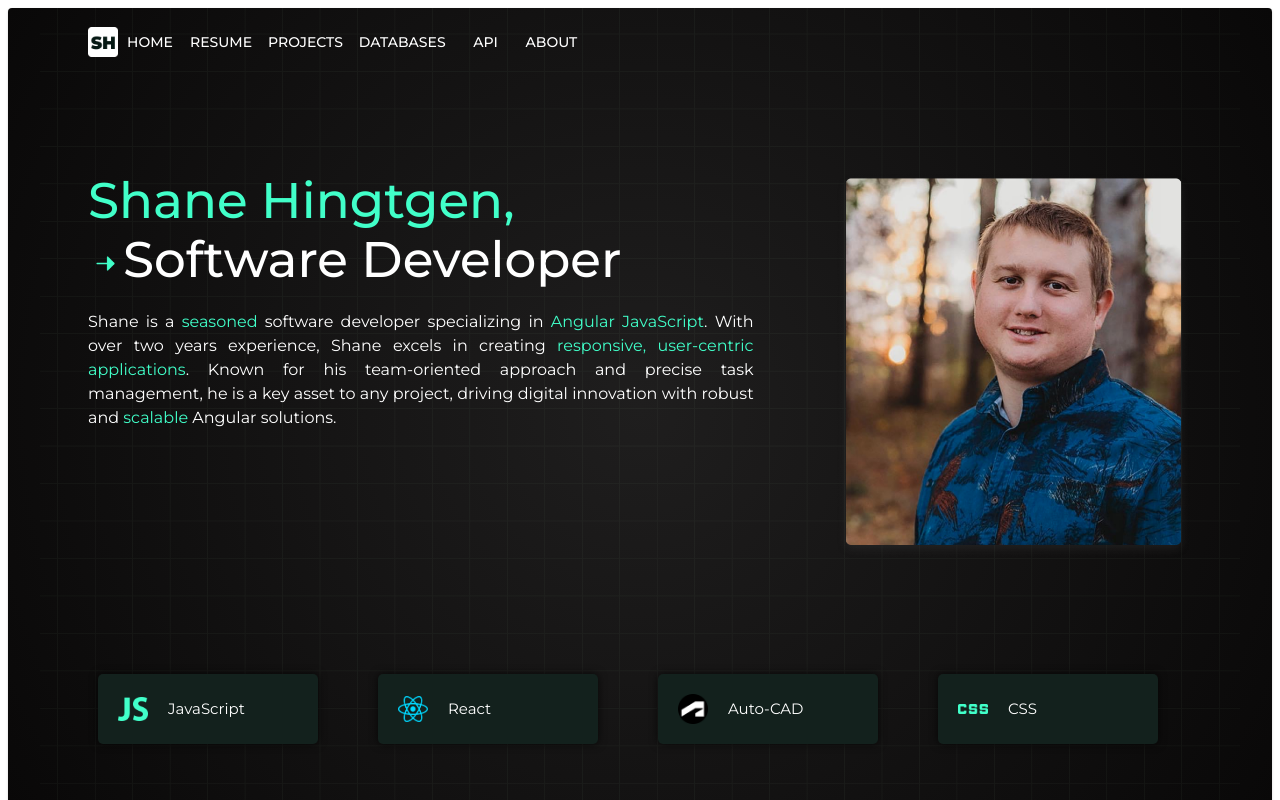
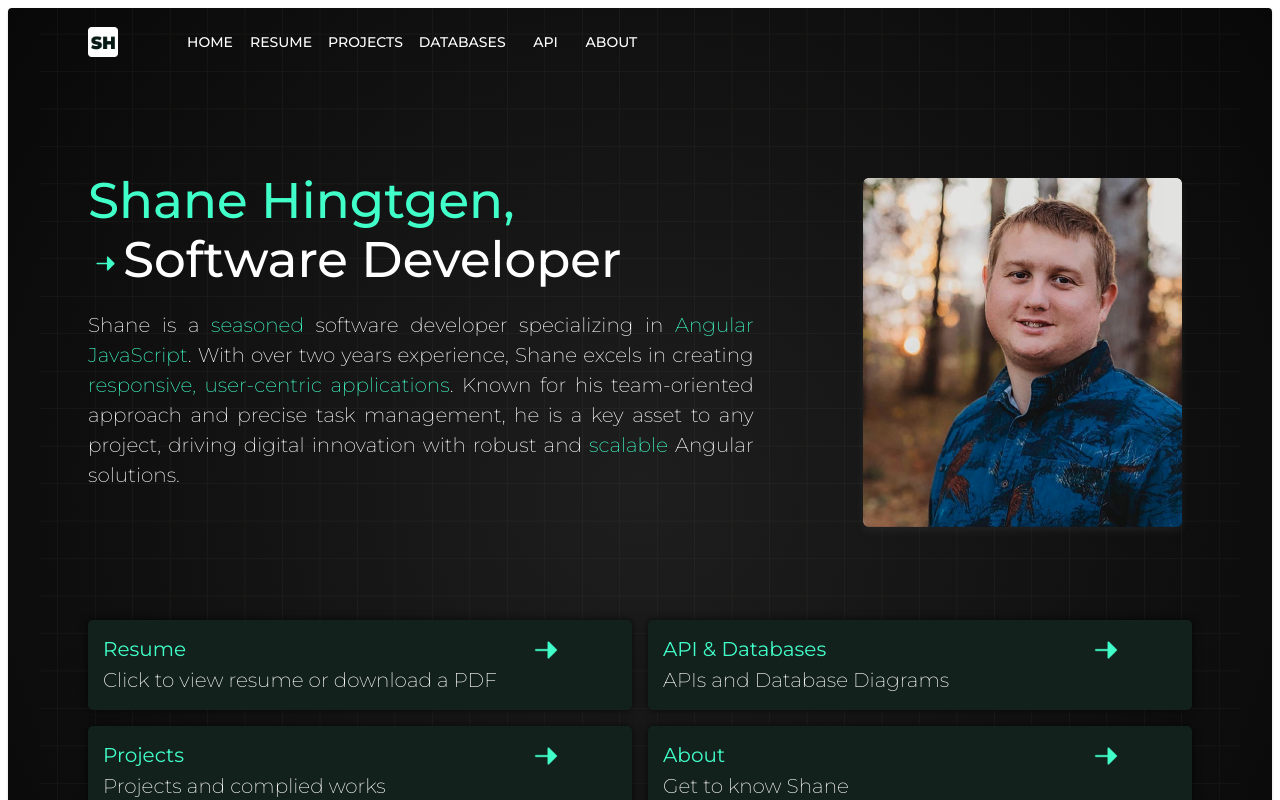
Before and after one commit to shaneh92/shane-portfolio, a React (Vite) app: page / in a window 1280 px wide. Shown: the top 800 px of the page. Built offline with nearby package versions, Linux system fonts and the light colour scheme.

Commit message:
added quick links, changed some theme fontweights

```diff
--- a/src/App.tsx
+++ b/src/App.tsx
@@ -1,11 +1,12 @@
 import { useTheme, Paper, Container } from "@mui/material";
 import ResponsiveAppBar from "./components/Header/Header.tsx";
-import wireframebackground from "./assets/wireframebackground.png";
+import wireframebackground from "../public/wireframebackground.png";
 import "./App.css";
 import Home from "./pages/Home.tsx";
 
 function App() {
   const { typography, palette } = useTheme();
+
   return (
     <>
       <Paper
@@ -17,9 +18,9 @@ function App() {
         <Container
           sx={{
             backgroundImage: `url(${wireframebackground})`,
-            backgroundRepeat: "no-repeat",
+            backgroundRepeat: "repeat",
             backgroundSize: "cover",
-            height: "100vh",
+            minHeight: "100%",
           }}
         >
           <ResponsiveAppBar />
--- a/src/components/DataComponents/QuickLinkComponent.tsx
+++ b/src/components/DataComponents/QuickLinkComponent.tsx
@@ -1,18 +1,49 @@
-import { Box, Typography, useTheme } from "@mui/material";
+import { Box, Button, Grid, Link, Typography, useTheme } from "@mui/material";
 
 interface QuickLinkComponentProps {
+  title: string;
   image: string;
-  title: string;
   description: string;
 }
 
-// export default function QuickLinkComponent({
-//   image,
-//   title,
-//   description,
-// }: QuickLinkComponentProps) {
-//     const {palette} = useTheme();
-//     return (
-
-//     )
-// }
+export default function QuickLinkComponent(props: QuickLinkComponentProps) {
+  const { palette } = useTheme();
+  return (
+    <Button
+      sx={{
+        backgroundColor: palette.secondary.main,
+        boxShadow: "0 0 8px rgba(0, 0, 0, 0.7)",
+        borderRadius: "5px",
+        display: "flex",
+        width: "100%",
+        padding: "15px",
+      }}
+    >
+      <Grid container spacing={2}>
+        <Grid item xs={12}>
+          <Grid container alignItems="center">
+            <Grid item xs={10}>
+              <Typography
+                variant="h3"
+                sx={{ textAlign: "justify", textTransform: "none" }}
+              >
+                {props.title}
+              </Typography>
+            </Grid>
+            <Grid item xs={2}>
+              <Box style={{ display: "flex", alignItems: "center" }}>
+                <img src={props.image} style={{ height: "30px" }}></img>
+              </Box>
+            </Grid>
+          </Grid>
+          <Typography
+            variant="body1"
+            sx={{ textAlign: "justify", textTransform: "none" }}
+          >
+            {props.description}
+          </Typography>
+        </Grid>
+      </Grid>
+    </Button>
+  );
+}
--- a/src/components/DataComponents/QuickLinksComponent.tsx
+++ b/src/components/DataComponents/QuickLinksComponent.tsx
@@ -0,0 +1,38 @@
+import QuickLinkComponent from "./QuickLinkComponent";
+import arrow from "../../assets/arrow.png";
+import { Grid } from "@mui/material";
+
+export default function QuickLinksComponent() {
+  return (
+    <Grid container spacing={2}>
+      <Grid item xs={12} md={6}>
+        <QuickLinkComponent
+          title={"Resume"}
+          image={arrow}
+          description={"Click to view resume or download a PDF"}
+        ></QuickLinkComponent>
+      </Grid>
+      <Grid item xs={12} md={6}>
+        <QuickLinkComponent
+          title={"API & Databases"}
+          image={arrow}
+          description={"APIs and Database Diagrams"}
+        ></QuickLinkComponent>
+      </Grid>
+      <Grid item xs={12} md={6}>
+        <QuickLinkComponent
+          title={"Projects"}
+          image={arrow}
+          description={"Projects and complied works"}
+        ></QuickLinkComponent>
+      </Grid>
+      <Grid item xs={12} md={6}>
+        <QuickLinkComponent
+          title={"About"}
+          image={arrow}
+          description={"Get to know Shane"}
+        ></QuickLinkComponent>
+      </Grid>
+    </Grid>
+  );
+}
--- a/src/components/DataComponents/SkillComponent.tsx
+++ b/src/components/DataComponents/SkillComponent.tsx
@@ -5,7 +5,7 @@ interface SkillComponentProps {
   title: string;
 }
 
-export default function SkillsComponent({ image, title }: SkillComponentProps) {
+export default function SkillsComponent(props: SkillComponentProps) {
   const { palette } = useTheme();
   return (
     <Box
@@ -15,20 +15,19 @@ export default function SkillsComponent({ image, title }: SkillComponentProps) {
         borderRadius: "5px",
         display: "flex",
         alignItems: "center",
-        padding: "10px",
-        margin: "10px",
-        width: "200px",
+        padding: "8px",
+        width: "250px",
         height: "50px",
         textAlign: "center",
       }}
     >
       <img
-        src={image}
-        alt={title}
+        src={props.image}
+        alt={props.title}
         style={{ width: "30px", marginLeft: "10px" }}
       />
       <Typography variant="h4" sx={{ margin: "5px 20px 5px 20px" }}>
-        {title}
+        {props.title}
       </Typography>
     </Box>
   );
--- a/src/components/Header/Header.tsx
+++ b/src/components/Header/Header.tsx
@@ -36,7 +36,7 @@ function ResponsiveAppBar() {
           <img
             src={logo}
             alt="logo"
-            style={{ height: "30px", width: "30px" }}
+            style={{ height: "30px", width: "30px", marginRight: "60px" }}
           />
 
           <Box
--- a/src/pages/Home.tsx
+++ b/src/pages/Home.tsx
@@ -3,6 +3,7 @@ import SkillsComponent from "../components/DataComponents/SkillComponent";
 import { skillList } from "../data/skillList";
 import arrow from "../assets/arrow.png";
 import shanePhoto from "../assets/shane-photo.png";
+import QuickLinksComponent from "../components/DataComponents/QuickLinksComponent";
 
 export default function Home() {
   const wordHighlight = {
@@ -50,14 +51,20 @@ export default function Home() {
             </Box>
           </Grid>
           <Grid item xs={4} md={4} order={{ xs: 1, md: 2 }}>
-            <img
-              src={shanePhoto}
-              alt="check this guy out"
-              style={{ width: "100%", height: "auto" }}
-            />
+            <Box display="flex" justifyContent="flex-end">
+              <img
+                src={shanePhoto}
+                alt="check this guy out"
+                style={{ maxWidth: "95%", height: "auto" }}
+              />
+            </Box>
           </Grid>
         </Grid>
-        <Box sx={{ mt: "100px" }}>
+        <Grid>
+          <QuickLinksComponent />
+        </Grid>
+
+        <Box sx={{ mt: "102px" }}>
           <Grid container spacing={2}>
             {skillList.map((skill, index) => (
               <Grid item xs={12} sm={6} md={3} key={index}>
--- a/src/styles/theme.ts
+++ b/src/styles/theme.ts
@@ -26,13 +26,15 @@ export const theme = createTheme({
     },
     h3: {
       fontFamily: "Montserrat",
-      color: "#ffffff",
+      color: "#41FFC9",
       textTransform: "uppercase",
+      fontSize: "20px",
     },
     h4: {
       fontFamily: "Montserrat",
       color: "#ffffff",
       fontSize: "15px",
+      fontWeight: 200,
     },
     h5: {
       fontFamily: "Montserrat",
@@ -53,6 +55,8 @@ export const theme = createTheme({
     body1: {
       fontFamily: "Montserrat",
       color: "#ffffff",
+      fontSize: "20px",
+      fontWeight: 200,
     },
     body2: {
       fontFamily: "Montserrat",
```
Also changed, not shown: public/wireframebackground.png (renamed from src/assets/wireframebackground.png).
